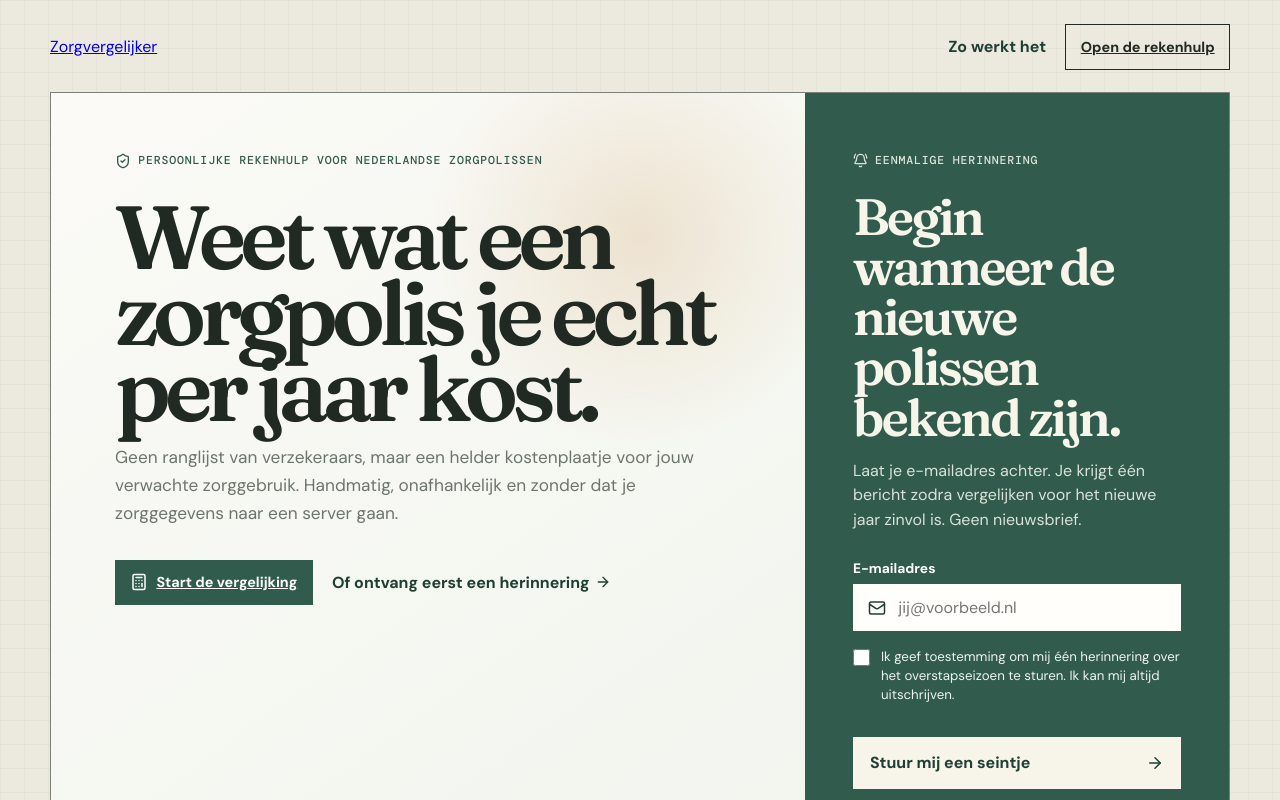
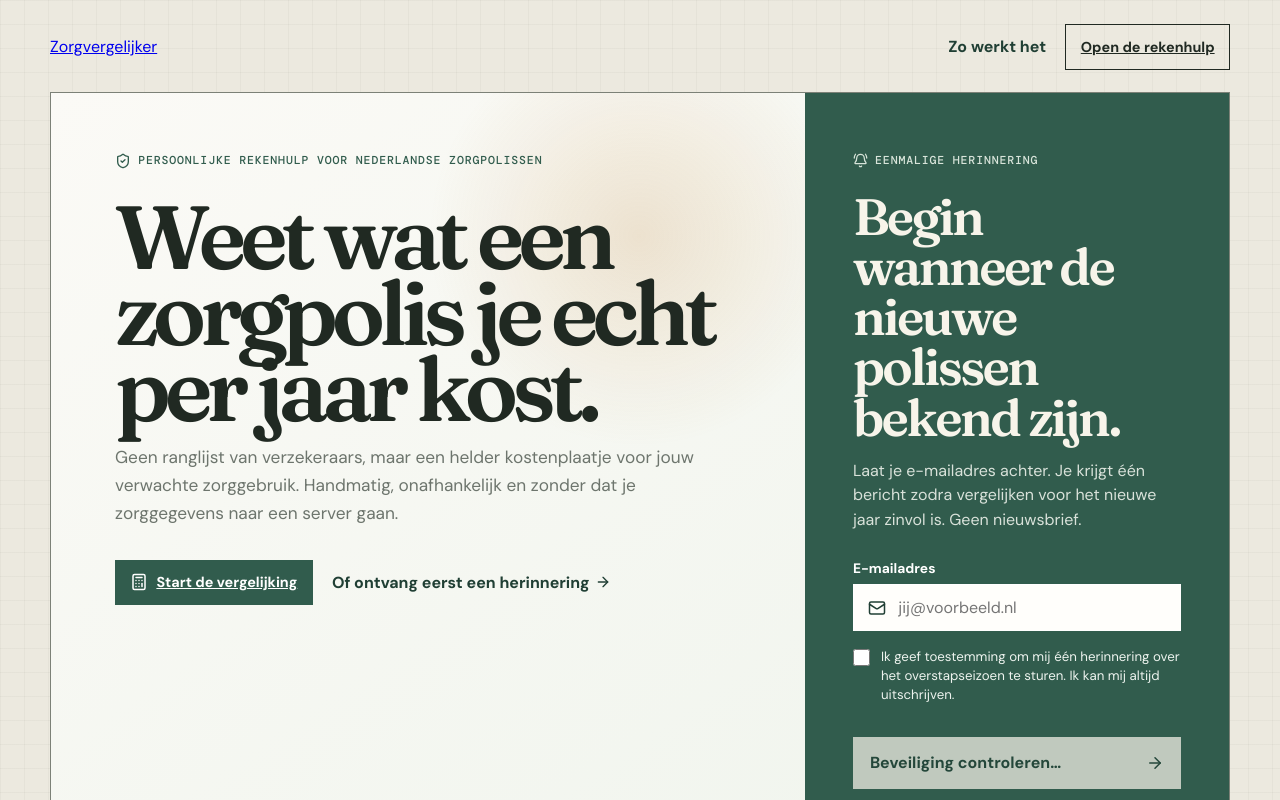
Before and after one commit to Paulmzuiderduin/zorgvergelijker, a React (Vite) app: page / in a window 1280 px wide. Shown: the top 800 px of the page. Built offline with nearby package versions, Linux system fonts and the light colour scheme.

Commit message:
Render Turnstile reliably in signup form

```diff
--- a/index.html
+++ b/index.html
@@ -5,7 +5,7 @@
     <meta http-equiv="content-language" content="nl" />
     <meta name="viewport" content="width=device-width, initial-scale=1.0" />
     <script defer src="https://cloud.umami.is/script.js" data-website-id="3fa659b2-1096-4c2c-899b-39cb9f6b23b4"></script>
-    <script async defer src="https://challenges.cloudflare.com/turnstile/v0/api.js"></script>
+    <script defer src="https://challenges.cloudflare.com/turnstile/v0/api.js?render=explicit"></script>
     <meta name="description" content="Bereken wat zorgpolissen jou per jaar kosten en ontvang desgewenst één herinnering zodra de nieuwe Nederlandse zorgpremies bekend zijn." />
     <meta name="author" content="Paul Zuiderduin" />
     <meta name="application-name" content="Zorgvergelijker" />
--- a/src/LandingPage.jsx
+++ b/src/LandingPage.jsx
@@ -1,4 +1,4 @@
-import React, { useState } from 'react';
+import React, { useEffect, useRef, useState } from 'react';
 import { ArrowRight, BellRing, Calculator, Check, LockKeyhole, Mail, ShieldCheck } from 'lucide-react';
 import { trackEvent } from './analytics.js';
 import { submitWaitlistAction } from './waitlist.js';
@@ -10,21 +10,85 @@ const stappen = [
 ];
 
 export default function LandingPage() {
+  const turnstileContainerRef = useRef(null);
+  const turnstileWidgetIdRef = useRef(null);
   const [email, setEmail] = useState('');
   const [consent, setConsent] = useState(false);
   const [website, setWebsite] = useState('');
   const [status, setStatus] = useState('idle');
   const [message, setMessage] = useState('');
+  const [turnstileToken, setTurnstileToken] = useState('');
+  const [turnstileStatus, setTurnstileStatus] = useState('loading');
+
+  useEffect(() => {
+    let cancelled = false;
+    let retryTimer;
+    const deadline = Date.now() + 12_000;
+
+    const renderTurnstile = () => {
+      if (cancelled) return;
+      if (!window.turnstile || !turnstileContainerRef.current) {
+        if (Date.now() < deadline) {
+          retryTimer = window.setTimeout(renderTurnstile, 100);
+        } else {
+          setTurnstileStatus('error');
+        }
+        return;
+      }
+
+      try {
+        turnstileWidgetIdRef.current = window.turnstile.render(turnstileContainerRef.current, {
+          sitekey: '0x4AAAAAAExodXdqjXBXy7JA',
+          action: 'waitlist_signup',
+          theme: 'light',
+          size: 'flexible',
+          language: 'nl',
+          callback: (token) => {
+            setTurnstileToken(token);
+            setTurnstileStatus('ready');
+          },
+          'expired-callback': () => {
+            setTurnstileToken('');
+            setTurnstileStatus('checking');
+          },
+          'timeout-callback': () => {
+            setTurnstileToken('');
+            setTurnstileStatus('checking');
+          },
+          'error-callback': () => {
+            setTurnstileToken('');
+            setTurnstileStatus('error');
+          }
+        });
+        setTurnstileStatus('checking');
+      } catch {
+        setTurnstileStatus('error');
+      }
+    };
+
+    renderTurnstile();
+    return () => {
+      cancelled = true;
+      window.clearTimeout(retryTimer);
+      if (turnstileWidgetIdRef.current !== null) {
+        window.turnstile?.remove(turnstileWidgetIdRef.current);
+      }
+    };
+  }, []);
+
+  const resetTurnstile = () => {
+    setTurnstileToken('');
+    setTurnstileStatus('checking');
+    if (turnstileWidgetIdRef.current !== null) {
+      window.turnstile?.reset(turnstileWidgetIdRef.current);
+    }
+  };
 
   const submit = async (event) => {
     event.preventDefault();
-    const form = event.currentTarget;
-    const turnstileToken = new FormData(form)
-      .getAll('cf-turnstile-response')
-      .find((value) => typeof value === 'string' && value.length > 0);
     if (!turnstileToken) {
       setStatus('error');
-      setMessage('Wacht tot de beveiligingscontrole gereed is en probeer het opnieuw.');
+      setMessage('De beveiligingscontrole is nog niet gereed. Probeer het opnieuw.');
       return;
     }
     setStatus('loading');
@@ -37,12 +101,12 @@ export default function LandingPage() {
       setMessage(result.message);
       setEmail('');
       setConsent(false);
-      window.turnstile?.reset();
+      resetTurnstile();
       trackEvent('waitlist_signup_submitted');
     } catch (error) {
       setStatus('error');
       setMessage(error.message);
-      window.turnstile?.reset();
+      resetTurnstile();
       trackEvent('waitlist_signup_failed');
     }
   };
@@ -80,8 +144,9 @@ export default function LandingPage() {
           </label>
           <label className="honeypot" aria-hidden="true">Website<input type="text" tabIndex="-1" autoComplete="off" value={website} onChange={(event) => setWebsite(event.target.value)} /></label>
           <label className="consent-row"><input type="checkbox" required checked={consent} onChange={(event) => setConsent(event.target.checked)} /><span>Ik geef toestemming om mij één herinnering over het overstapseizoen te sturen. Ik kan mij altijd uitschrijven.</span></label>
-          <div className="cf-turnstile" data-sitekey="0x4AAAAAAExodXdqjXBXy7JA" data-action="waitlist_signup" data-theme="light" data-size="flexible"></div>
-          <button className="signup-button" type="submit" disabled={status === 'loading'}>{status === 'loading' ? 'Bezig met inschrijven…' : 'Stuur mij een seintje'}<ArrowRight size={18} /></button>
+          <div className="turnstile-container" ref={turnstileContainerRef}></div>
+          {turnstileStatus === 'error' ? <p className="turnstile-error" role="status">De beveiligingscontrole kon niet laden. Herlaad de pagina of schakel een inhoudsblokker tijdelijk uit.</p> : null}
+          <button className="signup-button" type="submit" disabled={status === 'loading' || turnstileStatus !== 'ready'}>{status === 'loading' ? 'Bezig met inschrijven…' : turnstileStatus === 'ready' ? 'Stuur mij een seintje' : 'Beveiliging controleren…'}<ArrowRight size={18} /></button>
         </form>
         {message ? <p className={`form-message ${status === 'error' ? 'is-error' : 'is-success'}`} role="status" aria-live="polite">{message}</p> : null}
         <p className="signup-fineprint"><LockKeyhole size={14} />We bewaren alleen je e-mailadres en toestemming. Je inschrijving is pas actief na bevestiging per e-mail.</p>
--- a/src/styles.css
+++ b/src/styles.css
@@ -246,7 +246,8 @@ button { cursor: pointer; }
 .email-input:focus-within { outline: 3px solid rgba(245,231,210,.5); }
 .consent-row { display: grid; grid-template-columns: auto minmax(0, 1fr); gap: .7rem; color: #edf3ee; font-size: .83rem; line-height: 1.45; cursor: pointer; }
 .consent-row input { width: 1.05rem; height: 1.05rem; margin: .15rem 0 0; accent-color: var(--ochre); }
-.cf-turnstile { overflow: hidden; }
+.turnstile-container { overflow: hidden; }
+.turnstile-error { margin: 0; padding: .65rem .75rem; border: 1px solid rgba(255,255,255,.38); background: rgba(110,18,18,.28); color: #fff; font-size: .78rem; line-height: 1.4; }
 .signup-button { display: flex; align-items: center; justify-content: space-between; min-height: 3.25rem; padding: .8rem 1rem; border: 1px solid #f7f4ea; background: #f7f4ea; color: var(--pine-dark); font-weight: 700; }
 .signup-button:hover:not(:disabled) { background: var(--ochre-soft); }
 .signup-button:disabled { cursor: wait; opacity: .72; }
```
Also changed, not shown: 1 other file (tests, documents, lock files or other folders).
